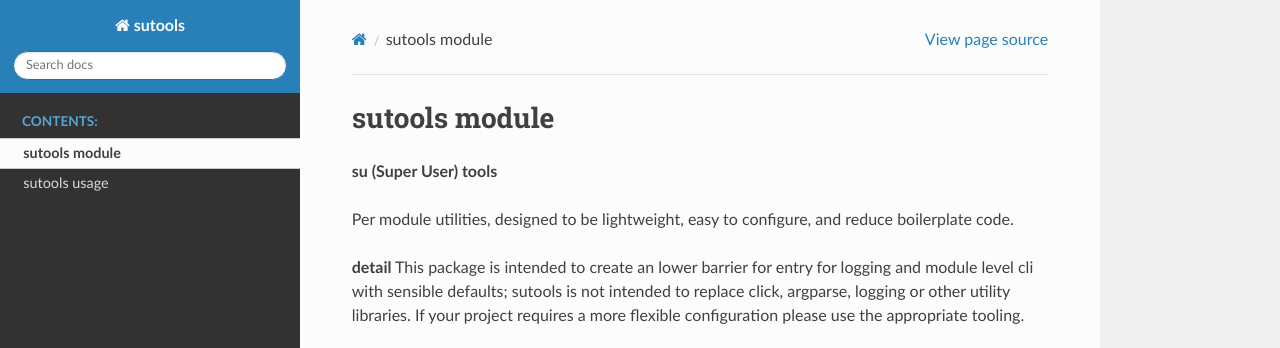
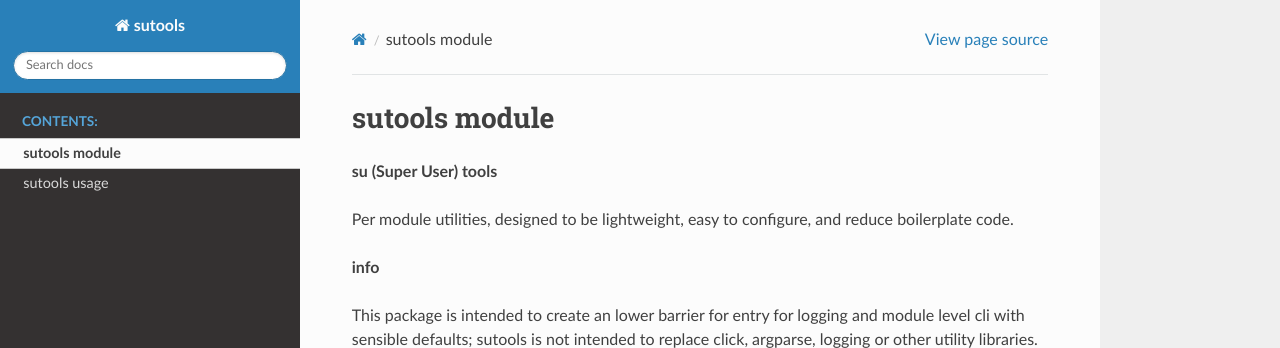
Before and after one commit to aastopher/sutools, a Sphinx documentation site: the page built from docs/source/sutools.rst, in a window 1280 px wide, cut to the strip 0-348 px from the top of the page. Built offline with Sphinx 7.4.7 and the Read the Docs theme 2.0.0, drawn with Linux system fonts in a browser that asks for light colours.

Commit message:
update spacing on docs

```diff
--- a/docs/source/sutools.rst
+++ b/docs/source/sutools.rst
@@ -5,7 +5,8 @@ sutools module
 
 Per module utilities, designed to be lightweight, easy to configure, and reduce boilerplate code.
 
-**detail**
+**info**
+
 This package is intended to create an lower barrier for entry for logging and module level cli with sensible defaults; sutools is not intended to replace click, argparse, logging or other utility libraries. If your project requires a more flexible configuration please use the appropriate tooling.
 
 .. .. automodule:: sutools.__init__
```
Also changed, not shown: README.md (+2 -1 lines).
